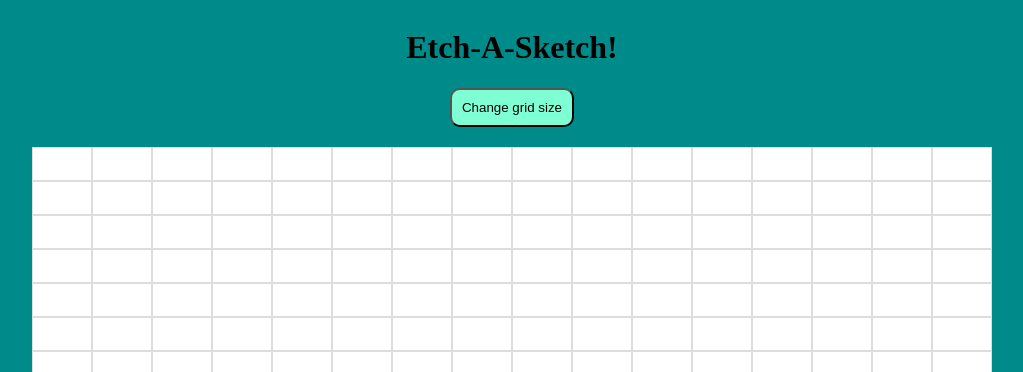
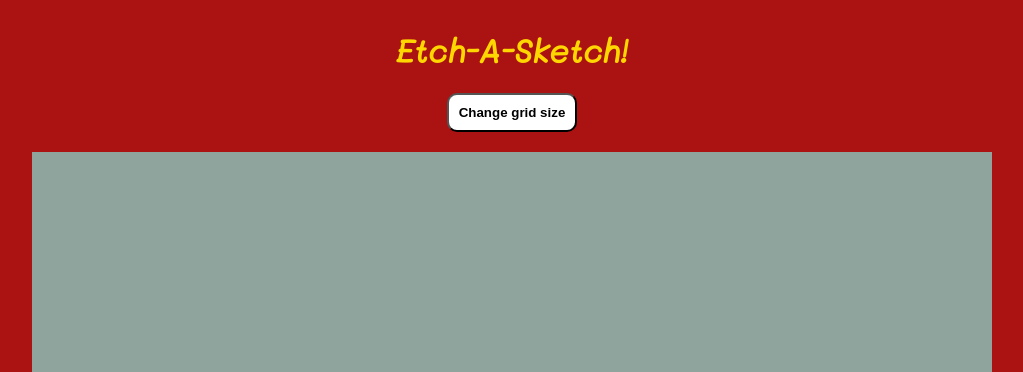
Before and after one commit to JoeyDevelop/etch-a-sketch, a plain HTML site: page index.html in a window 1280 px wide. Shown: the top 372 px of the page, without its empty margins (128-1151 px from the left). Drawn offline with Linux system fonts and the light colour scheme.

Commit message:
change css to more accurately reflect etch-a-sketch

```diff
--- a/Style.css
+++ b/Style.css
@@ -1,10 +1,18 @@
+@import url('https://fonts.googleapis.com/css2?family=Mali:ital@1&display=swap');
+
 :root {
     --grid-cols: 1;
     --grid-rows: 1;
-  }
+}
+
+h1 {
+    font-weight: bolder;
+    color: gold;
+    font-family: 'Mali', cursive;
+}
 
 body {
-    background-color: darkcyan;
+    background-color: hsla(0, 81%, 37%, 1)
 }
 
 .flex-container {
@@ -12,10 +20,11 @@ body {
     flex-direction: column;
     justify-content: center;
     align-items: center;
-    }
+}
 
 #grid-question {
-    background-color: aquamarine;
+    font-weight: bolder;
+    background-color: white;
     border-radius: 10px;
     padding: 10px;
     margin-bottom: 20px;
@@ -32,8 +41,7 @@ body {
 }
 
 .grid-item {
-    background-color: white;
+    background-color: hsla(157, 11%, 60%, 1);
     padding: auto;
-    border: 1px solid #ddd;
     text-align: center;
-    }
+}
```
